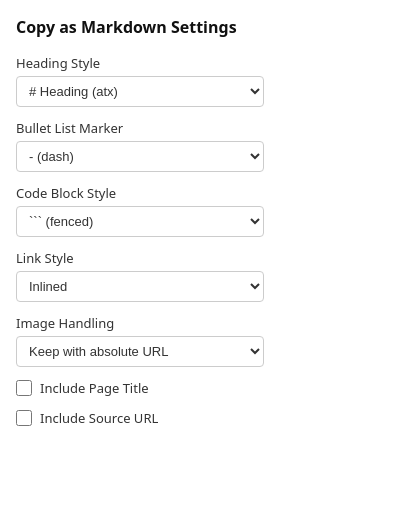
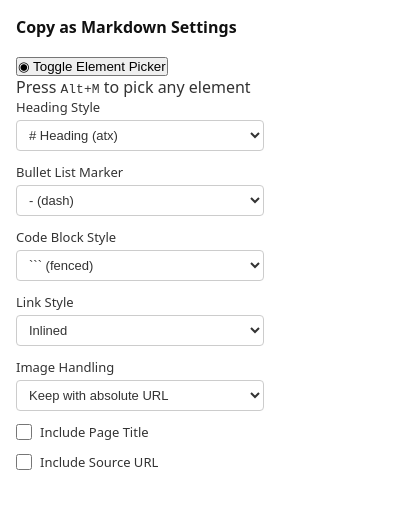
Before and after one commit to grikomsn/crx-copy-as-markdown, a browser extension: page popup/popup.html in a window 400 px wide. Drawn offline with Linux system fonts and the light colour scheme; files whose address does not match are found by name.

Commit message:
Update popup to use bundled script

```diff
--- a/popup/popup.html
+++ b/popup/popup.html
@@ -8,6 +8,14 @@
 </head>
 <body>
   <h1>Copy as Markdown Settings</h1>
+
+  <div class="picker-section">
+    <button id="toggle-picker" class="picker-button">
+      <span class="picker-icon">◉</span>
+      <span class="picker-text">Toggle Element Picker</span>
+    </button>
+    <p class="picker-hint">Press <kbd id="picker-shortcut">Alt+M</kbd> to pick any element</p>
+  </div>
 
   <form id="settings-form">
     <div class="form-group">
@@ -66,6 +74,6 @@
     </div>
   </form>
 
-  <script src="popup.js"></script>
+  <script src="../bundled/popup.js"></script>
 </body>
 </html>
```
